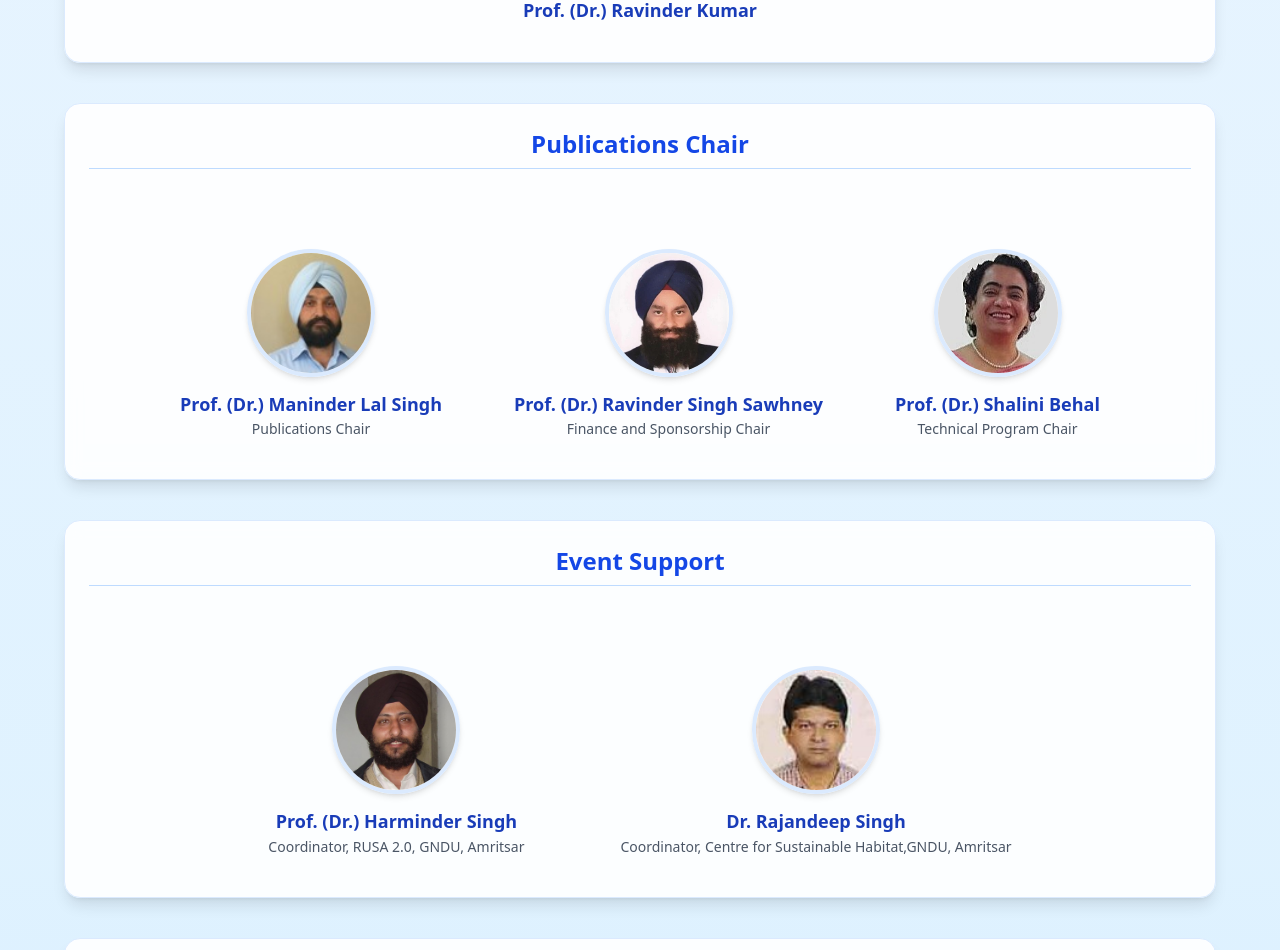
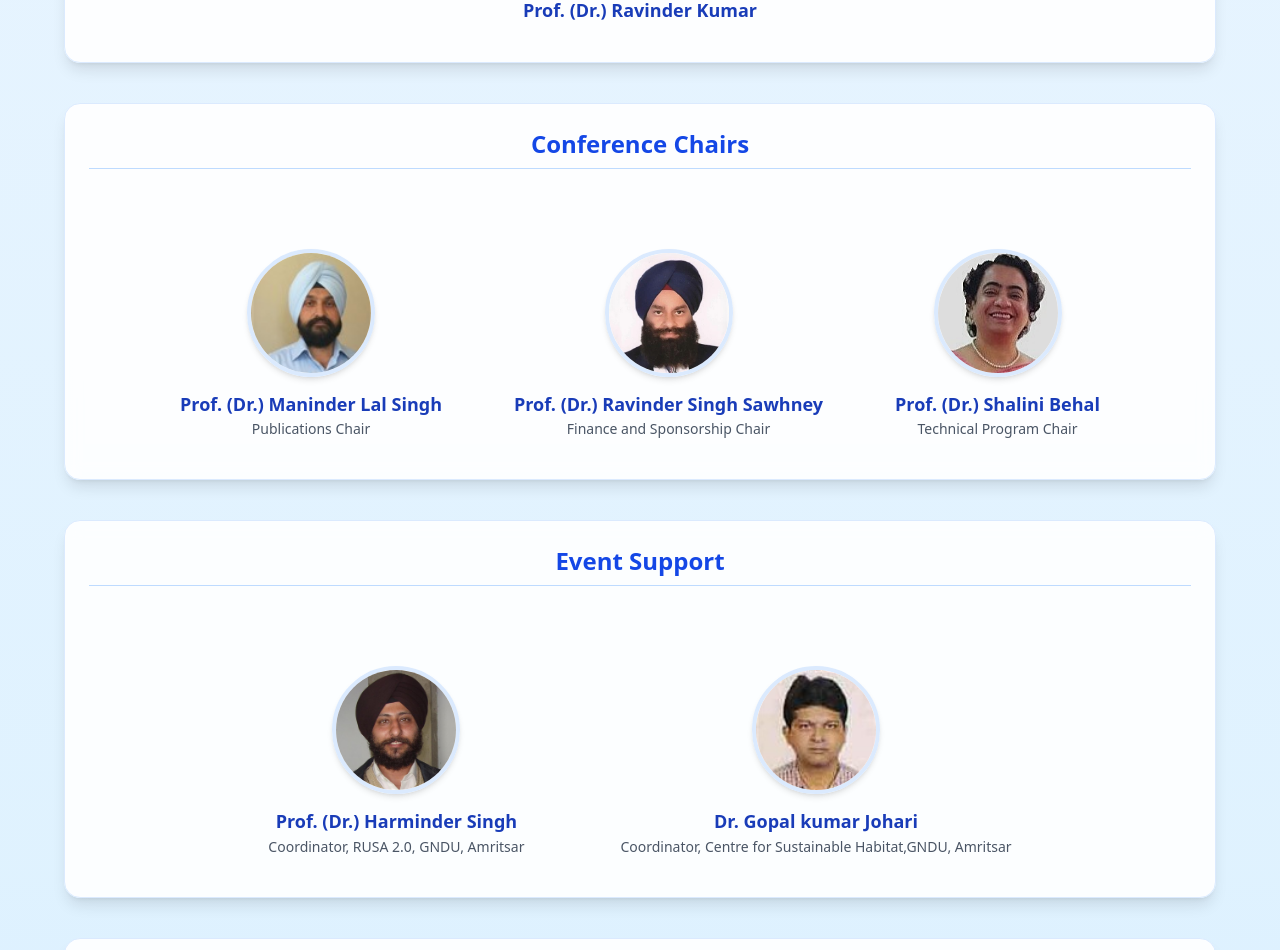
Before and after one commit to diecai2025-cloud/DIECAI-GNDU, a Next.js app: page /organizing-committee in a window 1280 px wide. Shown: the part 2420-3370 px from the top of the page. Built offline with nearby package versions, Linux system fonts and the light colour scheme.

Commit message:
Corrected names

```diff
--- a/src/app/organizing-committee/page.tsx
+++ b/src/app/organizing-committee/page.tsx
@@ -46,7 +46,7 @@ export default function CommitteesPage() {
       ],
     },
     {
-      title: "Publications Chair",
+      title: "Conference Chairs",
       members: [
         {
           name: "Prof. (Dr.) Maninder Lal Singh",
@@ -72,7 +72,7 @@ export default function CommitteesPage() {
           role : "Coordinator, RUSA 2.0, GNDU, Amritsar",
           image: "/committee/harminder-singh.jpg" },
 
-        { name: "Dr. Rajandeep Singh",
+        { name: "Dr. Gopal kumar Johari",
           role : "Coordinator, Centre for Sustainable Habitat,GNDU, Amritsar",
           image: "/committee/gopal-kumari.jpg" },
       ],
```
